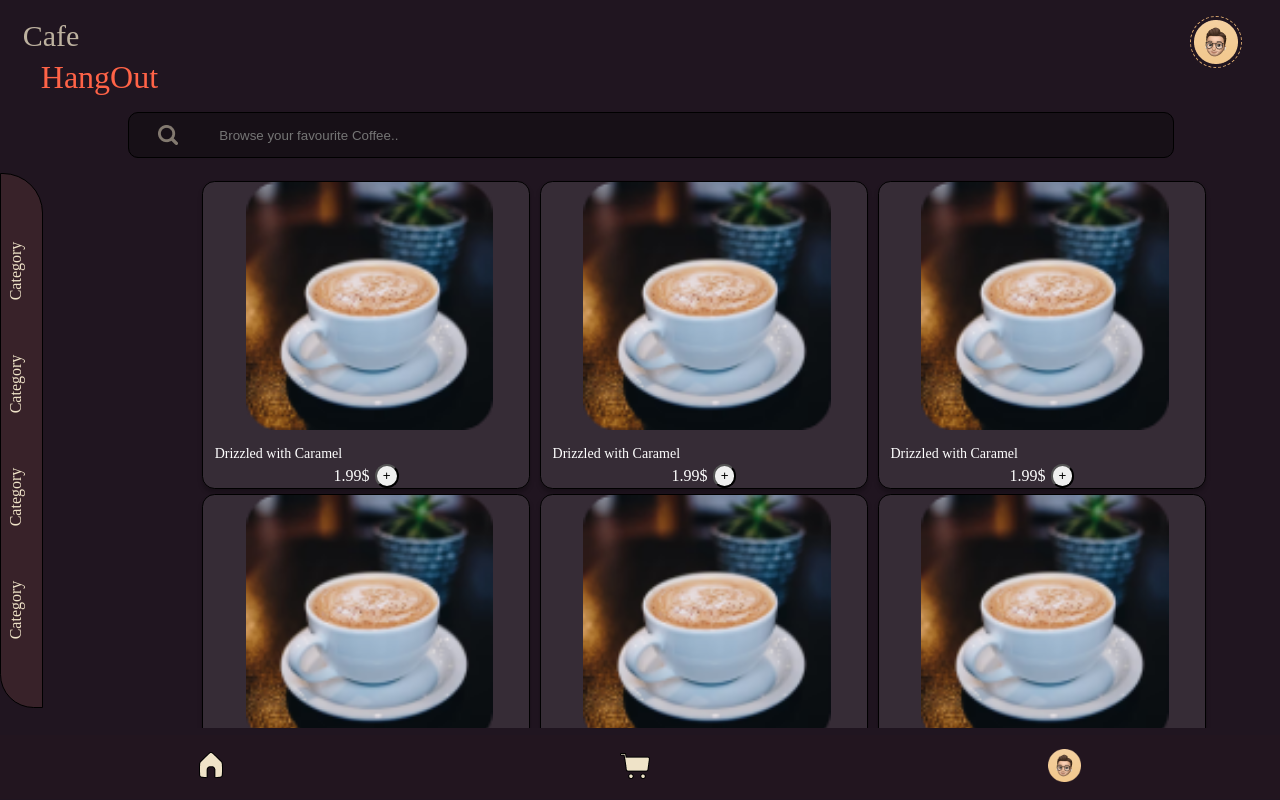
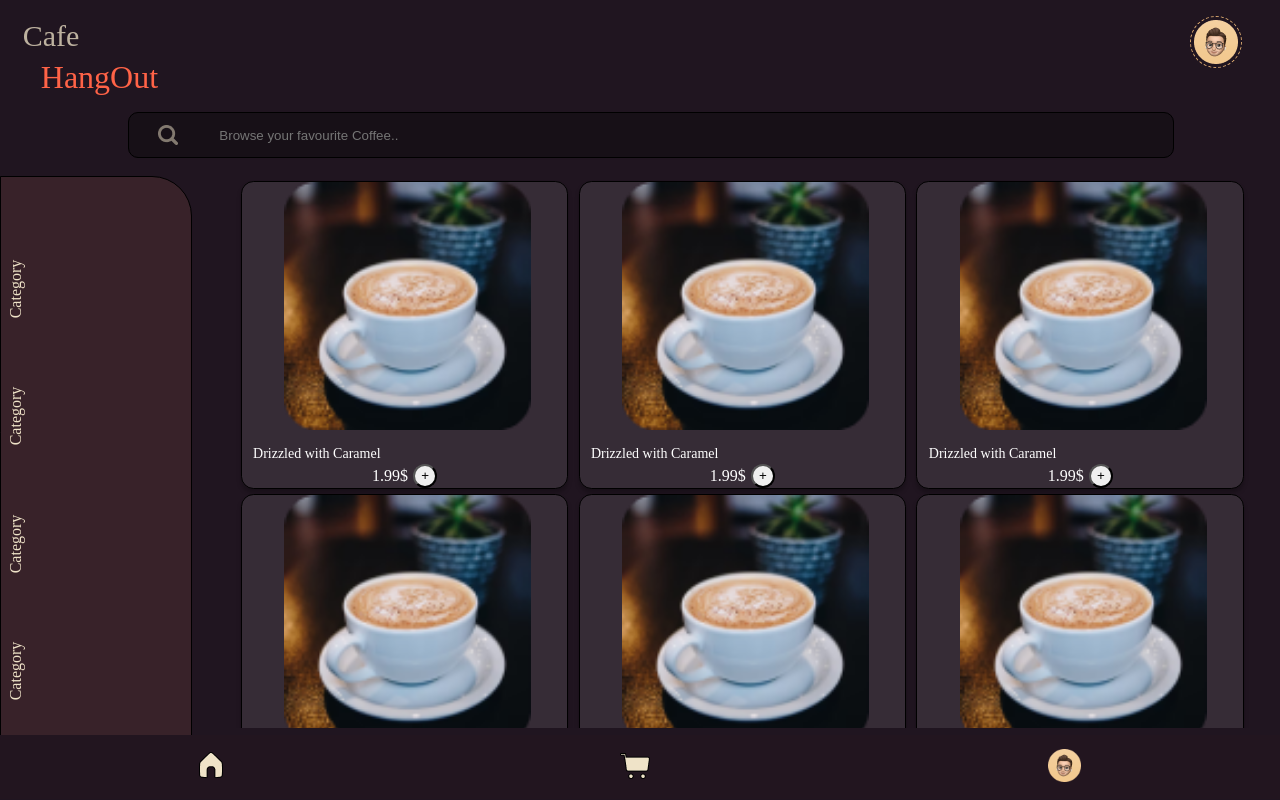
Before and after one commit to HangOutYL/HangOut, a React (Create React App) app: page / in a window 1280 px wide. Built offline with nearby package versions, Linux system fonts and the light colour scheme; the HTML template or start-up script is replaced by a standard one; a web font is replaced by a local one.

Commit message:
Categories and Cards Fix

```diff
--- a/src/pages/Home/home.css
+++ b/src/pages/Home/home.css
@@ -126,10 +126,10 @@
   padding: 35px 8px;
 
   position: fixed;
-  width: 43px;
-  height: 535px;
+  width: 15%;
+  height: 76%;
   left: 0px;
-  top: 173px;
+  top: 22%;
 
   background: rgba(112, 67, 65, 0.3);
   border: 1px solid #000000;
@@ -170,7 +170,7 @@
   position: fixed;
   width: 80%;
   height: 69%;
-  margin-left: 15%;
+  margin-left: 18%;
   top: 22%;
   box-sizing: border-box;
   /* border: 1px solid #09139ca8; */
```
